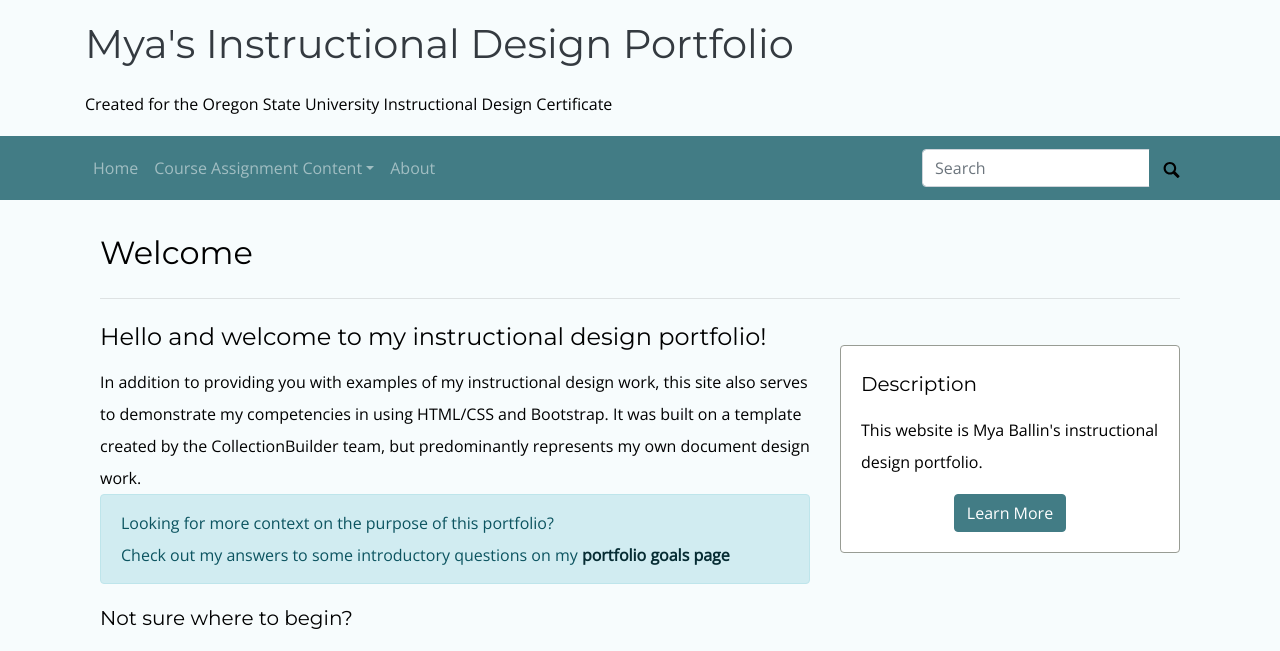
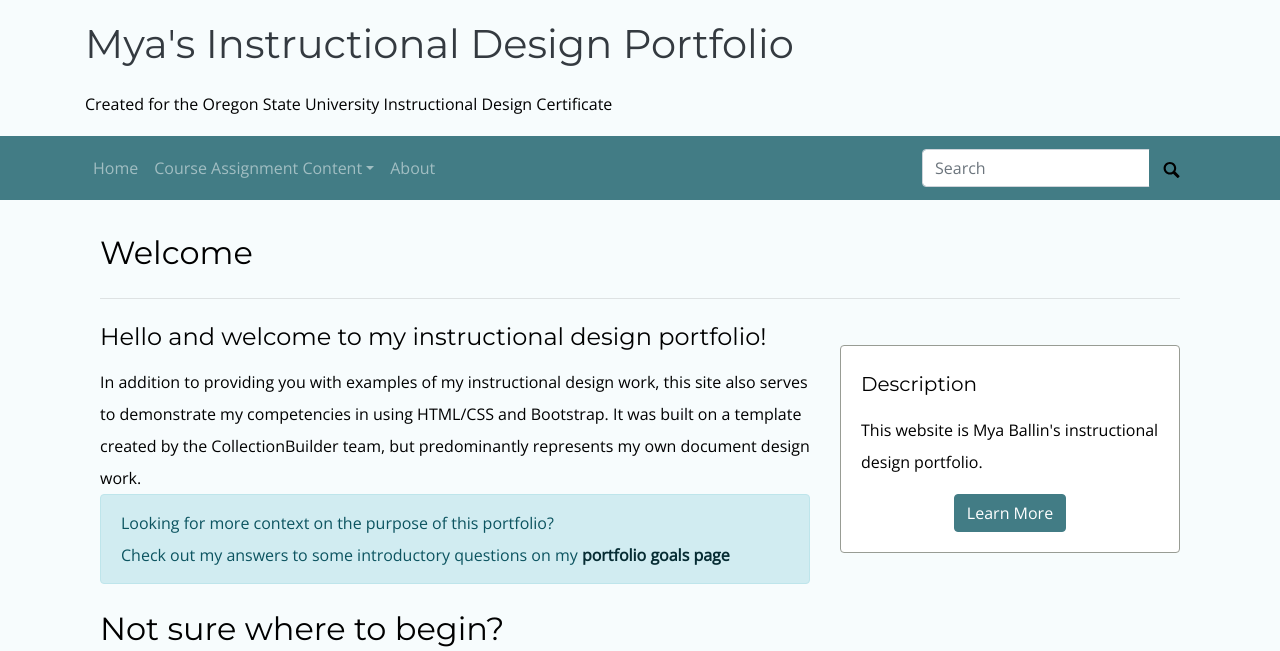
Before and after one commit to mxballin/instructional-design, a Jekyll site: the page built from index.md, in a window 1280 px wide. Shown: the top 651 px of the page. Built offline with Jekyll 4.4.1, drawn with Linux system fonts in a browser that asks for light colours; some web fonts are replaced.

Commit message:
Update home-infographic.html

```diff
--- a/_layouts/home-infographic.html
+++ b/_layouts/home-infographic.html
@@ -20,15 +20,15 @@ layout: page
   </div>
 </div>
 <div class="container">
-      <h5>Not sure where to begin?</h5>
+      <h2>Not sure where to begin?</h2>
       Here are some pages that might interest you!
     <div class="row">
         <div class="col md-6">
-             <h6 style="text-align:center;"> My Teaching Philosophy</h6>
+             <h4 style="text-align:center;"> My Teaching Philosophy</h4>
              {% include feature/card.html header="Example: Please Write Soon" text="Image description: A series of excerpts from multiple letters written by multiple authors featuring instances in which the correspondents asked Joan to write to them soon. Postscripts asking Joan to write as soon as she could are common throughout the letters, as are descriptions of how her letters were able to give them a slice of the life they were missing." objectid="https://cdn.discordapp.com/attachments/798302352737566730/879616554063527997/PleaseWriteSoon_cropped.png" width="75" centered=true %}
         </div>
         <div class="col md-6">
-             <h6>Instructional Projects</h6>
+             <h4 style="text-align:center;">Instructional Projects</h4>
              {% include feature/card.html header="Example: Please Write Soon" text="Image description: A series of excerpts from multiple letters written by multiple authors featuring instances in which the correspondents asked Joan to write to them soon. Postscripts asking Joan to write as soon as she could are common throughout the letters, as are descriptions of how her letters were able to give them a slice of the life they were missing." objectid="https://cdn.discordapp.com/attachments/798302352737566730/879616554063527997/PleaseWriteSoon_cropped.png" width="75" centered=true %}
          </div>
      </div>
```
